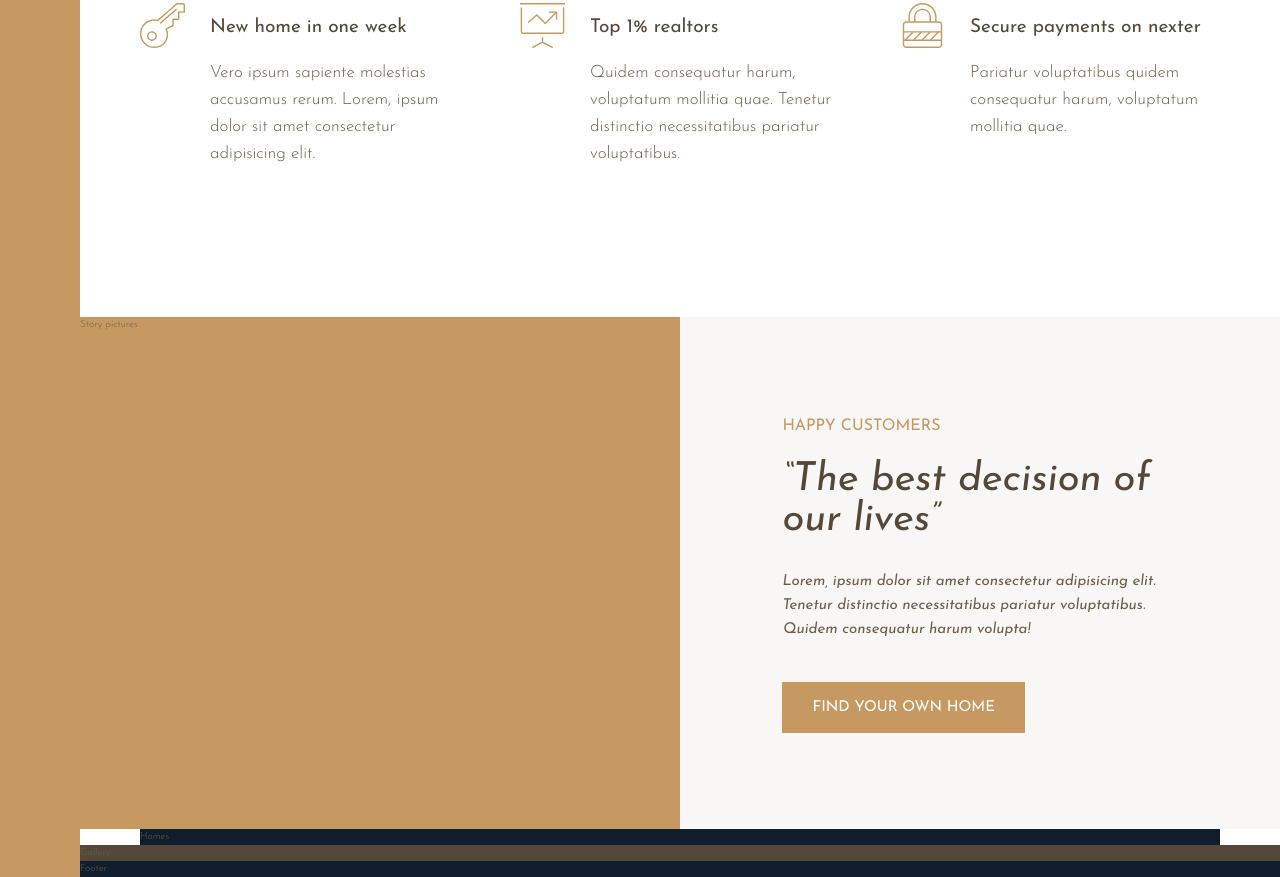
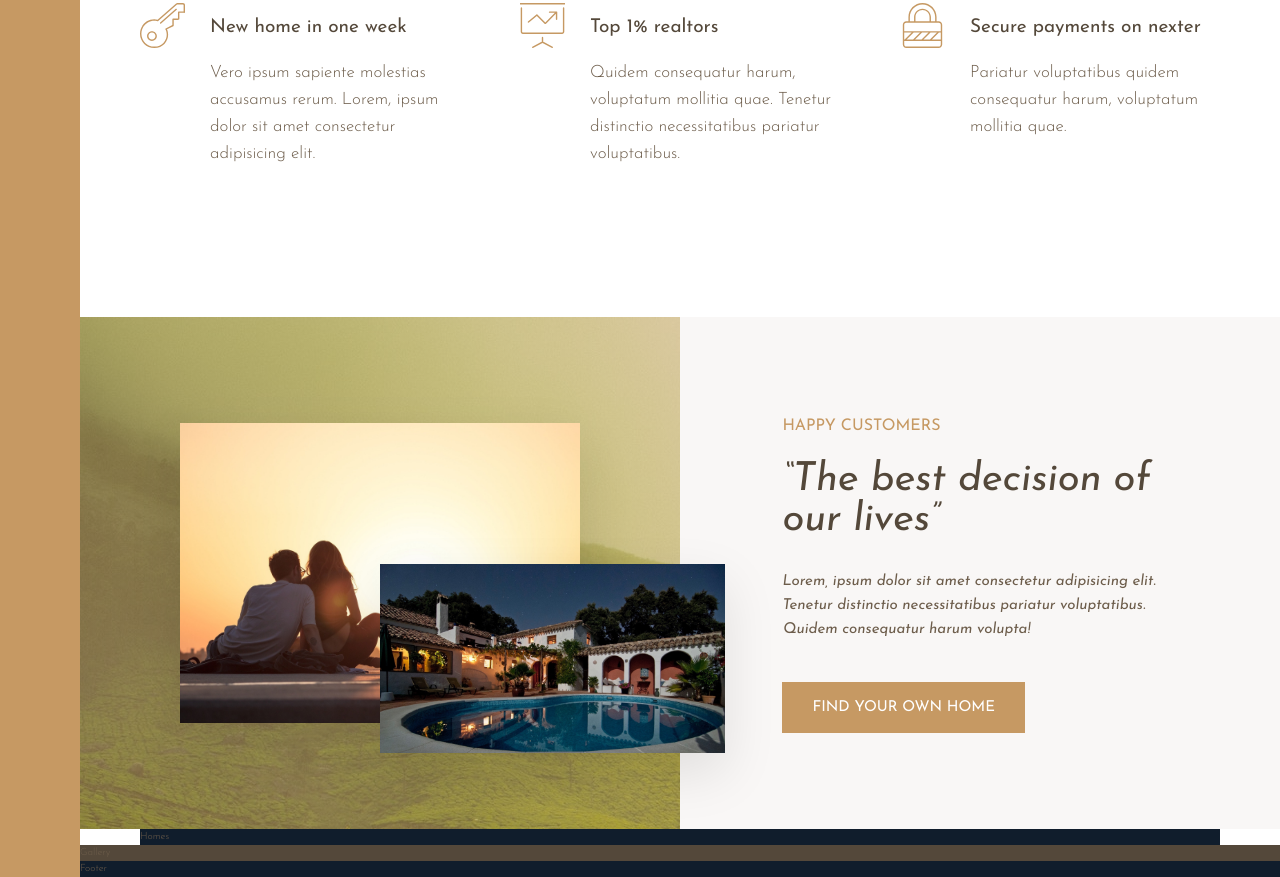
Before and after one commit to chamikabm/Nexter, a website: page index.html in a window 1280 px wide. Shown: the part 991-1868 px from the top of the page. Drawn offline with nearby package versions, Linux system fonts and the light colour scheme; files that its build step writes are made by us from their sources.

Commit message:
Completed story pictures section.

```diff
--- a/index.html
+++ b/index.html
@@ -97,7 +97,8 @@
         </section>
 
         <div class="story__pictures">
-            Story pictures
+            <img src="img/story-1.jpeg" alt="Couple with house" class="story__img--1">
+            <img src="img/story-2.jpeg" alt="New house" class="story__img--2">
         </div>
 
         <div class="story__content">
--- a/sass/_story.scss
+++ b/sass/_story.scss
@@ -3,6 +3,28 @@
   &__pictures {
     background-color: $color-primary;
     grid-column: full-start / col-end 4;
+    background-image: linear-gradient(rgba($color-primary, .5), rgba($color-primary, .5)),
+                      url("../img/back.jpg");
+
+    display: grid;
+    grid-template-rows: repeat(6, 1fr);
+    grid-template-columns: repeat(6, 1fr);
+    align-items: center;
+  }
+
+  &__img--1 {
+    width: 100%;
+    grid-row: 2 / 6;
+    grid-column: 2 / 6;
+    box-shadow: 0 2rem 5rem rgba(0,0,0, .1);
+  }
+
+  &__img--2 {
+    width: 115%;
+    grid-row: 4 / 6;
+    grid-column: 4 / 7;
+    z-index: 10;
+    box-shadow: 0 2rem 5rem rgba(0,0,0, .1);
   }
 
   &__content {
```
